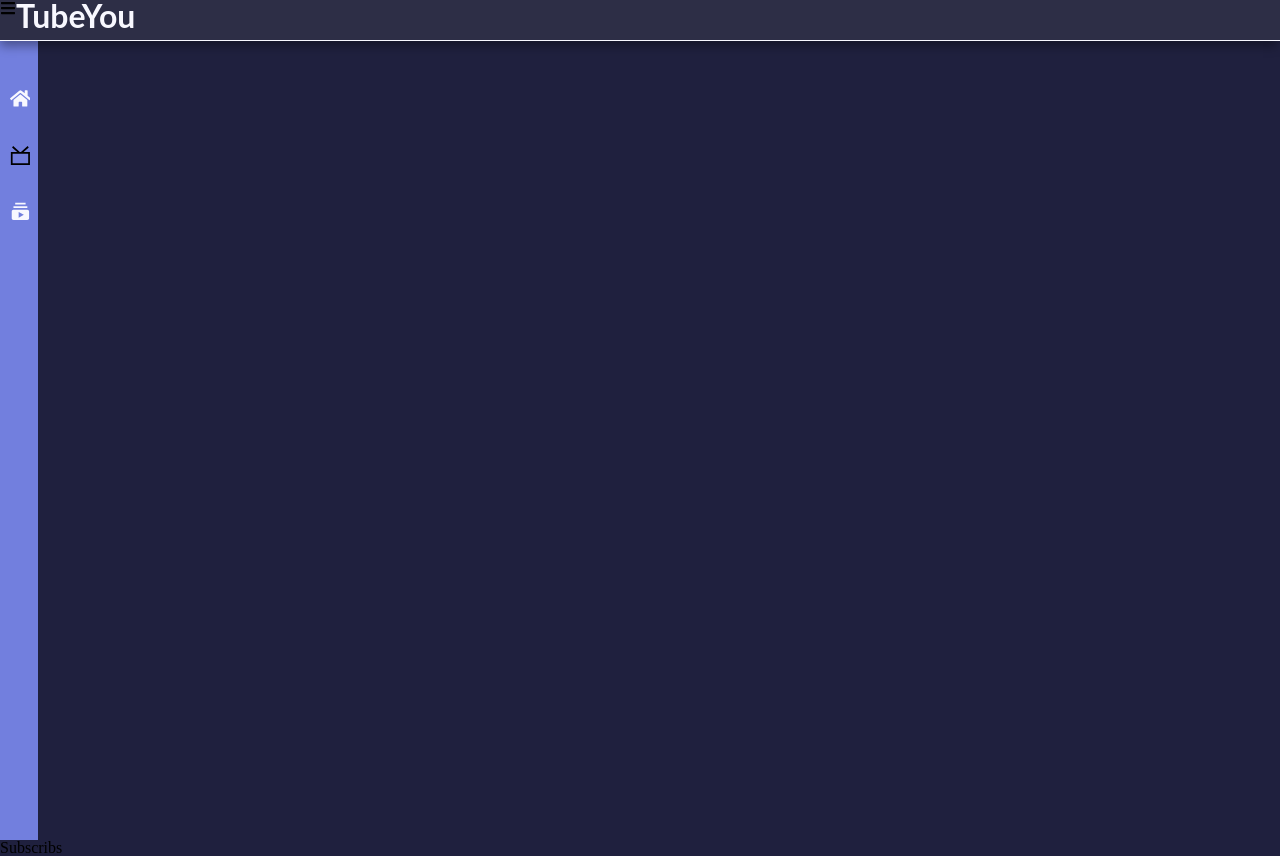
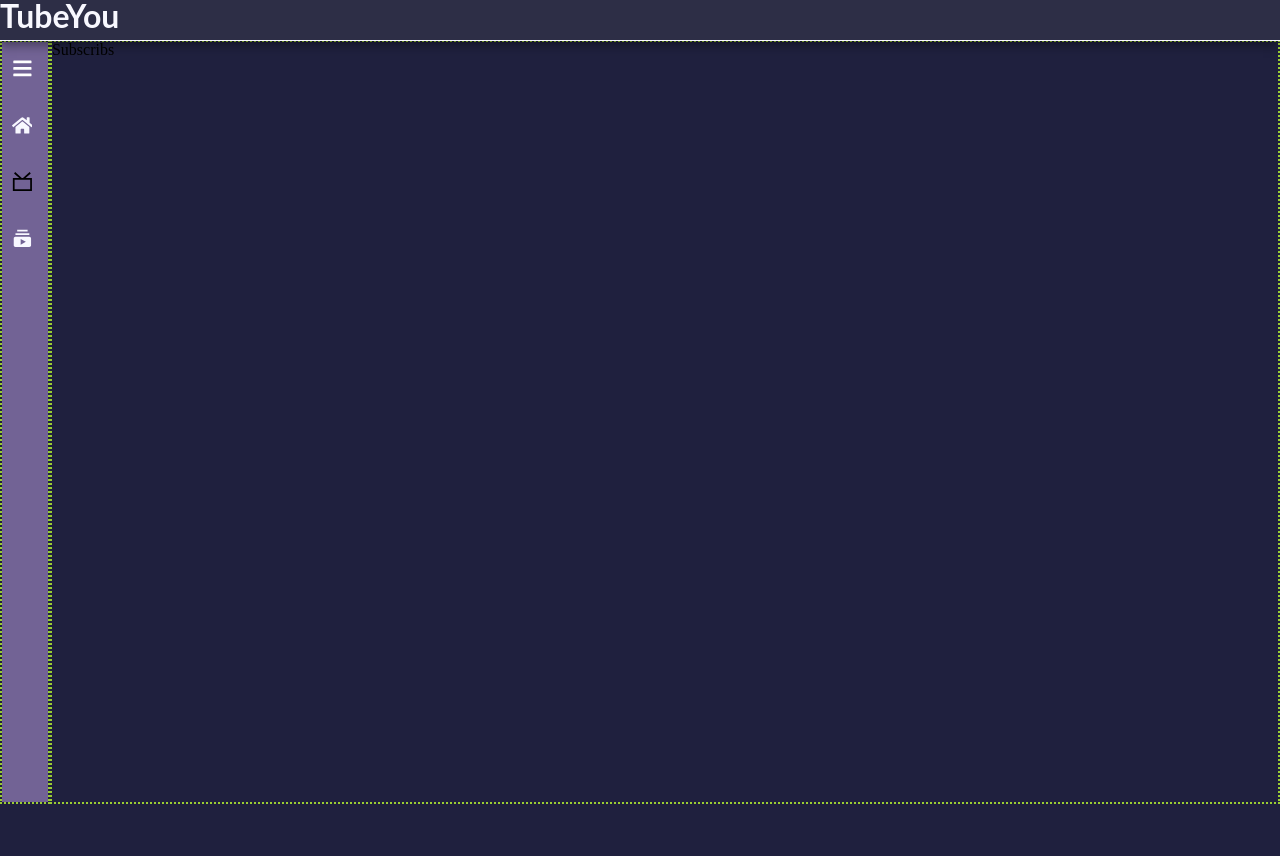
Before and after one commit to NtGZeko/YoutubeLike, a React (Vite) app in the folder frontend/: page /subscribs in a window 1280 px wide. After the commit the page ends 804 px from the top, so only its background shows below. Built offline with nearby package versions, Linux system fonts and the light colour scheme.

Commit message:
new methode for side bar

```diff
--- a/frontend/src/App.jsx
+++ b/frontend/src/App.jsx
@@ -4,13 +4,18 @@ import { Route, Routes } from "react-router-dom";
 import Search from "@pages/Search";
 import Subscribs from "@pages/Subscribs";
 import Channel from "@pages/Channel";
-// import SideNav from "@components/Abc/SideNav";
+import SideNav from "@components/Abc/SideNav";
+import { useState } from "react";
+import SApp from "./style";
 
 function App() {
+  const [isOpen] = useState(false);
+
   return (
-    <>
+    <SApp>
       <Header />
-      {/* <SideNav> */}
+      <div className="layout">
+        <SideNav open={isOpen} />
         <main>
           <Routes>
             <Route path="*" element={<Home />} />
@@ -20,8 +25,10 @@ function App() {
             <Route path="channel" element={<Channel />} />
           </Routes>
         </main>
+      </div>
+      {/* <SideNav> */}
       {/* </SideNav> */}
-    </>
+    </SApp>
   );
 }
 
--- a/frontend/src/GlobalStyle.jsx
+++ b/frontend/src/GlobalStyle.jsx
@@ -39,10 +39,6 @@ h6{
   font-size: .67em;
   font-weight: bolder;
 }
-/* main{
-  margin-top: 5vh;
-  margin-left: 15%;
-} */
 @media screen and (max-width: 700px) {
     width: 90vw;
 }
--- a/frontend/src/components/Abc/Header/index.jsx
+++ b/frontend/src/components/Abc/Header/index.jsx
@@ -1,20 +1,11 @@
-import SideNav from "@components/Abc/SideNav";
-import { useState } from "react";
-import { FaBars } from "react-icons/fa";
 import SHeader from "./style";
 
 export default function NavBar() {
-  const [isOpen, setIsOpen] = useState(false);
-  const toggle = () => setIsOpen(!isOpen);
   return (
-    <>
+    <div className="global">
       <SHeader>
-        <div className="flex">
-          <FaBars onClick={toggle} />
-          <h1>TubeYou</h1>
-        </div>
+        <h1>TubeYou</h1>
       </SHeader>
-      <SideNav open={isOpen} />
-    </>
+    </div>
   );
 }
--- a/frontend/src/components/Abc/Header/style.jsx
+++ b/frontend/src/components/Abc/Header/style.jsx
@@ -11,6 +11,13 @@ export default styled.header`
   border-bottom: 1px solid var(--white);
   .flex {
     display: flex;
-    z-index: 99;
+    justify-content: space-evenly;
+    align-items: center;
+    color: var(--white);
+    font-size: 1rem;
+
+    width: 12%;
+  }
+  h1 {
   }
 `;
--- a/frontend/src/components/Abc/SideNav/index.jsx
+++ b/frontend/src/components/Abc/SideNav/index.jsx
@@ -1,9 +1,10 @@
 import { AnimatePresence, motion } from "framer-motion";
 import PropTypes from "prop-types";
-import { FaHome } from "react-icons/fa";
+import { FaHome, FaBars } from "react-icons/fa";
 import { MdSubscriptions } from "react-icons/md";
 import { GrChannel } from "react-icons/gr";
 import { NavLink } from "react-router-dom";
+import { useState } from "react";
 import SSideNav from "./style";
 
 const routes = [
@@ -24,20 +25,22 @@ const routes = [
   },
 ];
 
-export default function SideNav({ children, open }) {
-  // const [isOpen, setIsOpen] = useState(false);
-  // const toggle = () => setIsOpen(!isOpen);
+export default function SideNav({ open }) {
+  const [isOpen, setIsOpen] = useState(false);
+  const toggle = () => setIsOpen(!isOpen);
 
   return (
     <SSideNav>
       <section className="main-container">
         <motion.div
-          animate={{ width: open ? "15%" : "3%" }}
+          animate={{ width: open ? "100%" : "100%" }}
           className="sidebar"
         >
           <div className="top_section">
-            {/* {open && <h1 className="logo">TubeYou</h1>} */}
-            <div className="bars">{/* <FaBars onClick={func} /> */}</div>
+            {open && <h1 className="logo">TubeYou</h1>}
+            <div className="bars">
+              <FaBars onClick={toggle} />
+            </div>
           </div>
           <article className="routes">
             {routes.map((route) => (
@@ -49,7 +52,7 @@ export default function SideNav({ children, open }) {
               </NavLink>
             ))}
           </article>
-          <article> {children}</article>
+          {/* <article> {children}</article> */}
         </motion.div>
       </section>
     </SSideNav>
@@ -57,6 +60,5 @@ export default function SideNav({ children, open }) {
 }
 
 SideNav.propTypes = {
-  children: PropTypes.element.isRequired,
   open: PropTypes.bool.isRequired,
 };
--- a/frontend/src/components/Abc/SideNav/style.jsx
+++ b/frontend/src/components/Abc/SideNav/style.jsx
@@ -1,12 +1,14 @@
 import styled from "styled-components";
 
 export default styled.nav`
-  margin-top: 5vh;
-
+  width: 3em;
   .sidebar {
-    background-color: rgb(114, 127, 222);
+    background-color: var(--secondary-color);
     color: white;
-    height: 100vh;
+    height: 95vh;
+  }
+  .main-container {
+    width: 100%;
   }
   a {
     text-decoration: none;
@@ -26,6 +28,7 @@ export default styled.nav`
   }
   .link {
     display: flex;
+
     font-size: 1.3em;
     color: var(--white);
     padding: 1rem 0.6rem;
@@ -34,7 +37,7 @@ export default styled.nav`
     border-right: 4px solid transparent;
   }
   .link:hover {
-    border-right: 4px solid var(--white);
+    border-right: 4px solid var(--hover-color);
     transition: 0.2s cubic-bezier(0.6, -0.28, 0.735, 0.045);
     background-color: rgb(45, 51, 89);
   }
--- /dev/null
+++ b/frontend/src/style.jsx
@@ -0,0 +1,15 @@
+import styled from "styled-components";
+
+export default styled.div`
+  .layout {
+    display: flex;
+
+    > * {
+      border: 2px dotted yellowgreen;
+      margin-top: 5vh;
+    }
+    main {
+      width: 100%;
+    }
+  }
+`;
```
Also changed, not shown: frontend/src/components/Abc/NavBar/index.jsx (renamed from frontend/src/components/Abc/Search/index.jsx), frontend/src/components/Abc/NavBar/style.jsx (deleted). Lines whose indentation alone changed are shown as unchanged.
